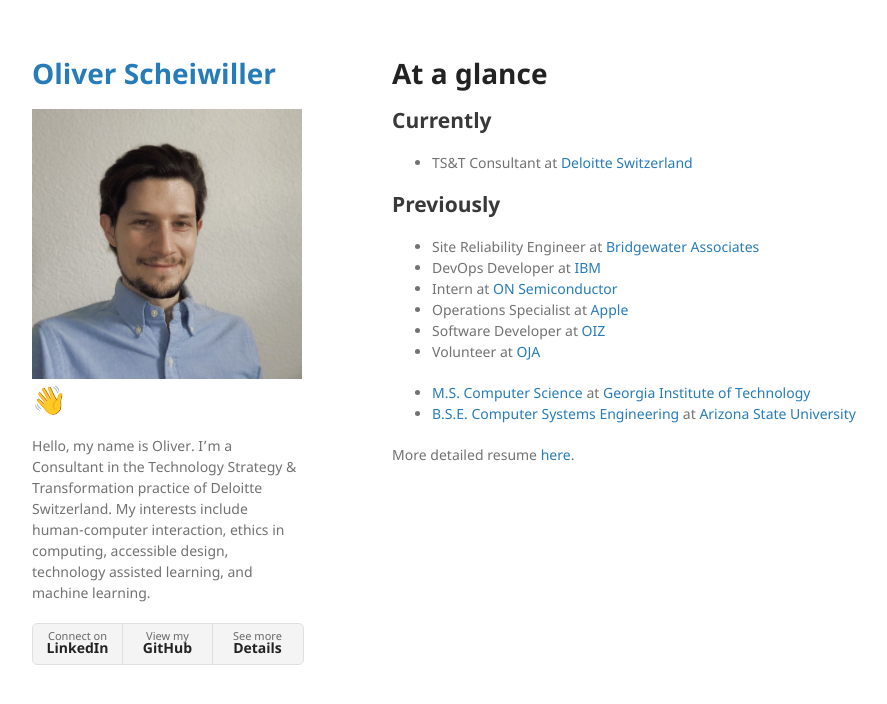
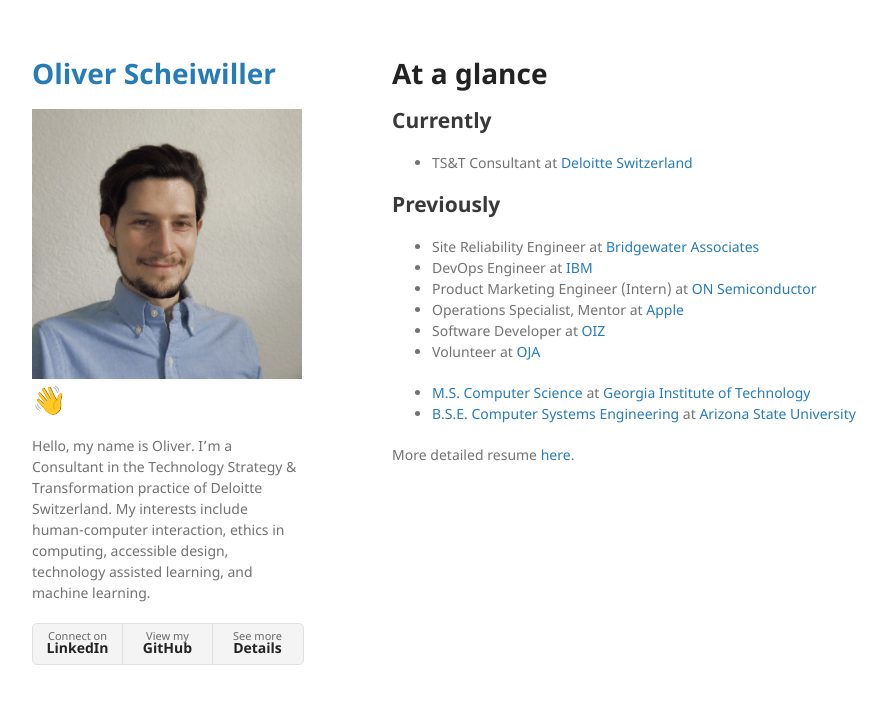
Before and after one commit to oschei/oschei.github.io, a Jekyll site: the page built from index.md, in a window 1280 px wide. Shown: the top 704 px of the page, without its empty margins (178-1065 px from the left). Built offline with Jekyll 4.4.1, drawn with Linux system fonts in a browser that asks for light colours.

Commit message:
minor adjustments

```diff
--- a/index.md
+++ b/index.md
@@ -9,9 +9,9 @@
 
 ## Previously
 - Site Reliability Engineer at [Bridgewater Associates](https://www.bridgewater.com/)
-- DevOps Developer at [IBM](https://www.ibm.com/cloud/object-storage)
-- Intern at [ON Semiconductor](http://onsemi.com/)
-- Operations Specialist at [Apple](http://www.apple.com/retail/scottsdalequarter/)
+- DevOps Engineer at [IBM](https://www.ibm.com/cloud/object-storage)
+- Product Marketing Engineer (Intern) at [ON Semiconductor](http://onsemi.com/)
+- Operations Specialist, Mentor at [Apple](http://www.apple.com/retail/scottsdalequarter/)
 - Software Developer at [OIZ](https://www.stadt-zuerich.ch/fd/de/index/das_departement/organisation/oiz.html)
 - Volunteer at [OJA](https://www.oja.ch/)
 
```
